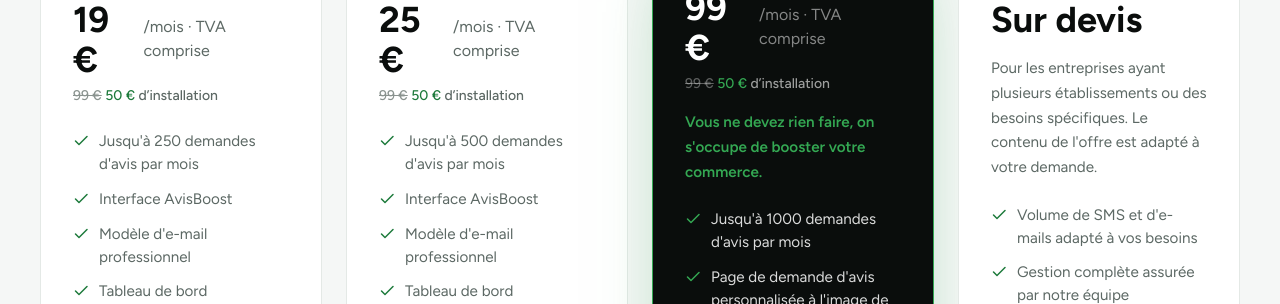
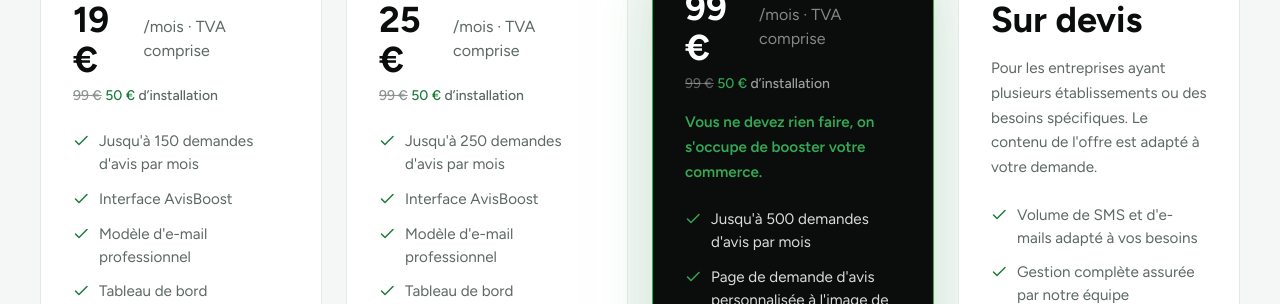
Before and after one commit to ramisam200/Avisboost, a React (Vite) app: page / in a window 1280 px wide. Shown: the part 6980-7284 px from the top of the page. Built offline with nearby package versions, Linux system fonts and the light colour scheme.

Commit message:
Ajuste les quotas d'envoi par offre
Start: 250 -> 150, Plus: 500 -> 250, Pro: 1000 -> 500 demandes/mois.

```diff
--- a/src/components/Pricing.jsx
+++ b/src/components/Pricing.jsx
@@ -12,7 +12,7 @@ const PLANS = [
     smsUpsell: true,
     href: "https://buy.stripe.com/00wdR14az8iv3aHe9V87K00",
     features: [
-      "Jusqu'à 250 demandes d'avis par mois",
+      "Jusqu'à 150 demandes d'avis par mois",
       "Interface AvisBoost",
       "Modèle d'e-mail professionnel",
       "Tableau de bord",
@@ -27,7 +27,7 @@ const PLANS = [
     installFee: true,
     smsUpsell: true,
     features: [
-      "Jusqu'à 500 demandes d'avis par mois",
+      "Jusqu'à 250 demandes d'avis par mois",
       "Interface AvisBoost",
       "Modèle d'e-mail professionnel",
       "Tableau de bord",
@@ -44,7 +44,7 @@ const PLANS = [
     limited: "Places limitées à 50 clients, pour garantir un vrai suivi personnalisé",
     tagline: "Vous ne devez rien faire, on s'occupe de booster votre commerce.",
     features: [
-      "Jusqu'à 1000 demandes d'avis par mois",
+      "Jusqu'à 500 demandes d'avis par mois",
       "Page de demande d'avis personnalisée à l'image de votre commerce",
       "Texte d'e-mail sur mesure, rédigé pour maximiser les avis 5 étoiles",
       "Bilan complet de votre présence Google au démarrage",
```
